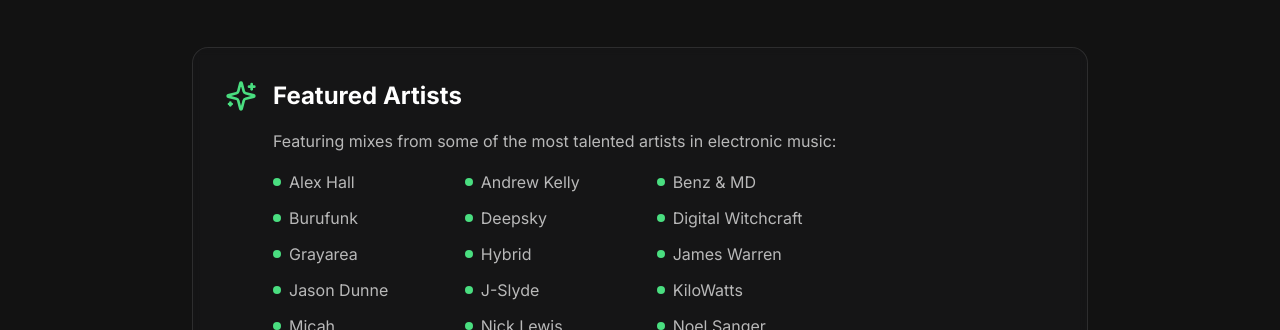
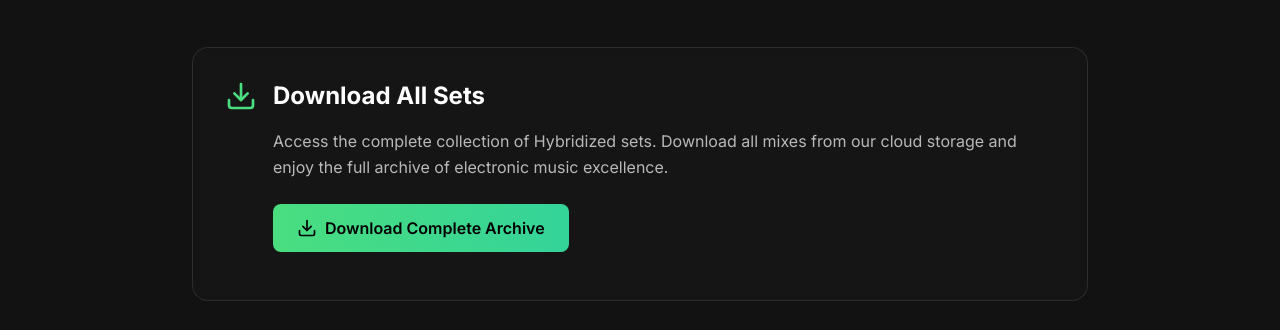
Before and after one commit to organicnz/hybridized-web, a Next.js app: page /about in a window 1280 px wide. Shown: the part 622-952 px from the top of the page. Built offline with nearby package versions, Linux system fonts and the light colour scheme; no server answers.

Commit message:
Add download all sets section to about page

```diff
--- a/app/about/page.tsx
+++ b/app/about/page.tsx
@@ -1,6 +1,6 @@
 import { Header } from "@/components/header";
 import { Footer } from "@/components/footer";
-import { Music, Sparkles, Users, Heart } from "lucide-react";
+import { Music, Sparkles, Users, Heart, Download } from "lucide-react";
 
 export default function AboutPage() {
   return (
@@ -35,6 +35,31 @@
                     New mixes are posted several times a week, bringing you the
                     freshest sounds from the electronic music scene.
                   </p>
+                </div>
+              </div>
+            </div>
+
+            <div className="bg-zinc-900/50 backdrop-blur-sm rounded-2xl border border-white/10 p-8">
+              <div className="flex items-start gap-4 mb-4">
+                <Download className="w-8 h-8 text-green-400 flex-shrink-0" />
+                <div>
+                  <h2 className="text-2xl font-bold text-white mb-4">
+                    Download All Sets
+                  </h2>
+                  <p className="text-white/70 leading-relaxed mb-6">
+                    Access the complete collection of Hybridized sets. Download
+                    all mixes from our cloud storage and enjoy the full archive
+                    of electronic music excellence.
+                  </p>
+                  <a
+                    href="https://cloud.mail.ru/public/Beaq/6WtmkWwTe"
+                    target="_blank"
+                    rel="noopener noreferrer"
+                    className="inline-flex items-center gap-2 px-6 py-3 bg-gradient-to-r from-green-400 to-emerald-400 text-black font-semibold rounded-lg hover:scale-105 transition-transform gpu"
+                  >
+                    <Download className="w-5 h-5" />
+                    Download Complete Archive
+                  </a>
                 </div>
               </div>
             </div>
```
